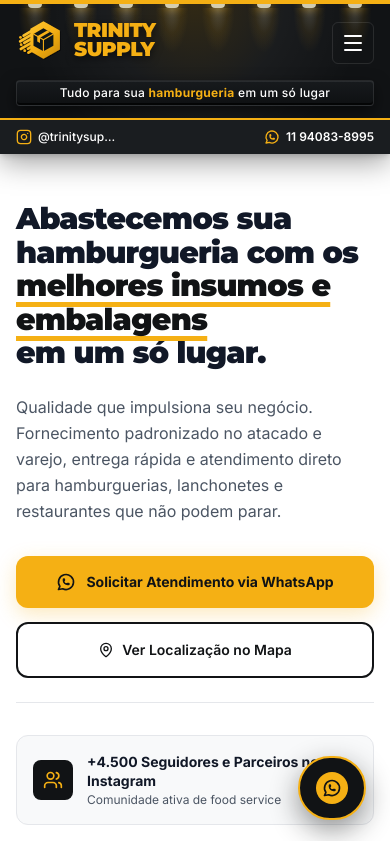
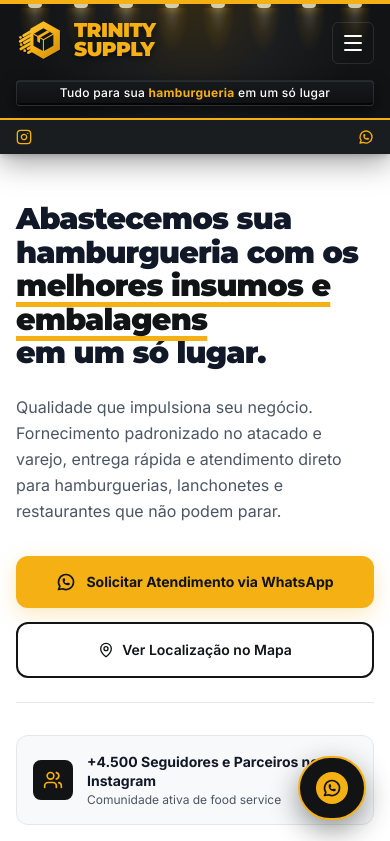
Before and after one commit to Leccarse-s-Tech/trinity-supply, a React (Vite) app: page / in a window 390 px wide. Shown: the top 841 px of the page. Built offline with nearby package versions, Linux system fonts and the light colour scheme.

Commit message:
fix(navbar): reestrutura faixa fixa para grid tripartite responsivo sem sobreposicao no mobile

```diff
--- a/src/components/Navbar.tsx
+++ b/src/components/Navbar.tsx
@@ -185,50 +185,50 @@ export const Navbar: React.FC = () => {
             : 'relative h-9 sm:h-10'
         }`}
       >
-        <div className="w-full max-w-[1440px] mx-auto h-full px-4 sm:px-8 lg:px-12 flex items-center justify-between text-xs sm:text-sm">
-          {/* Divisao Tripartite - Esquerda: Instagram @trinitysupply_oficial */}
-          <div className="flex-1 flex items-center justify-start min-w-0">
+        <div className="w-full max-w-[1440px] mx-auto h-full px-4 sm:px-8 lg:px-12 grid grid-cols-3 items-center text-xs text-white">
+          {/* Esquerda */}
+          <div className="flex items-center justify-start min-w-0">
             <a
               href={BRAND_INFO.instagram.url}
               target="_blank"
-              rel="noopener noreferrer"
-              className="inline-flex items-center gap-1.5 text-white hover:text-[#F5B014] transition-colors font-medium truncate"
-              aria-label="Instagram oficial @trinitysupply_oficial"
+              rel="noreferrer"
+              className="inline-flex items-center gap-1.5 text-white hover:text-[#F5B014] transition-colors font-medium"
+              aria-label="Instagram Trinity Supply"
             >
               <InstagramIcon className="w-4 h-4 text-[#F5B014] shrink-0" />
-              <span className="truncate">{BRAND_INFO.instagram.handle}</span>
+              <span className="hidden sm:inline truncate">{BRAND_INFO.instagram.handle}</span>
             </a>
           </div>
 
-          {/* Divisao Tripartite - Centro: Logotipo Compacto da Trinity Supply surgindo com transicao suave ao rolar */}
-          <div className="flex items-center justify-center px-2">
+          {/* Centro */}
+          <div className="flex items-center justify-center">
             <Link
               to="/"
-              className={`inline-flex items-center gap-2 transition-all duration-300 ${
+              className={`inline-flex items-center gap-1.5 transition-all duration-300 ${
                 isScrolled
                   ? 'opacity-100 scale-100 pointer-events-auto'
                   : 'opacity-0 scale-90 pointer-events-none'
               }`}
               aria-label="Trinity Supply - Inicio"
             >
-              <TrinityEmblemSvg className="w-6 h-6 shrink-0" />
-              <span className="font-display font-black text-xs sm:text-sm tracking-tight text-[#F5B014] whitespace-nowrap">
+              <TrinityEmblemSvg className="w-4 h-4 text-[#F5B014] shrink-0" />
+              <span className="font-extrabold text-[#F5B014] tracking-wider text-xs sm:text-sm whitespace-nowrap">
                 TRINITY SUPPLY
               </span>
             </Link>
           </div>
 
-          {/* Divisao Tripartite - Direita: WhatsApp 11 94083-8995 */}
-          <div className="flex-1 flex items-center justify-end min-w-0">
+          {/* Direita */}
+          <div className="flex items-center justify-end min-w-0">
             <a
               href={BRAND_INFO.whatsapp.baseUrl}
               target="_blank"
-              rel="noopener noreferrer"
-              className="inline-flex items-center gap-1.5 text-white hover:text-[#F5B014] transition-colors font-semibold whitespace-nowrap"
-              aria-label="WhatsApp comercial 11 94083-8995"
+              rel="noreferrer"
+              className="inline-flex items-center gap-1.5 text-white hover:text-[#F5B014] transition-colors font-semibold"
+              aria-label="WhatsApp Trinity Supply"
             >
               <WhatsAppIcon className="w-4 h-4 text-[#F5B014] shrink-0" />
-              <span>{BRAND_INFO.whatsapp.display}</span>
+              <span className="hidden sm:inline whitespace-nowrap">{BRAND_INFO.whatsapp.display}</span>
             </a>
           </div>
         </div>
```
